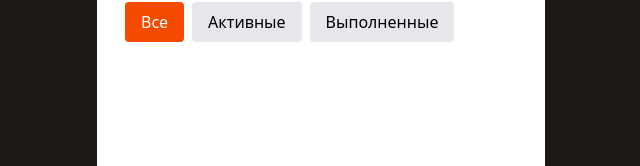
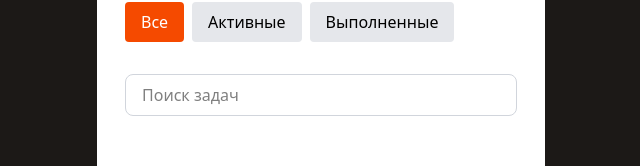
Before and after one commit to breadblead/ToDo-App, a React (Vite) app: page / in a window 1280 px wide. Shown: the part 343-509 px from the top of the page, without its empty margins (319-959 px from the left). Built offline with nearby package versions, Linux system fonts and the light colour scheme.

Commit message:
feat: add search functionality

```diff
--- a/src/components/Todo.jsx
+++ b/src/components/Todo.jsx
@@ -6,6 +6,7 @@ const Todo = () => {
 
 const [todoList, setTodoList] = useState([]);
 const [filter, setFilter] = useState('all');
+const [searchQuery, setSearchQuery] = useState('');
 
 const inputRef = useRef();
 
@@ -43,11 +44,18 @@ setTodoList((prevTodos)=>{
 })
 
 }
-const filteredTodos = todoList.filter((todo) =>{
+let filteredTodos = todoList.filter((todo) =>{
   if (filter === 'active') return !todo.isComplete;
   if (filter === 'completed') return todo.isComplete;
   return true;
 });
+
+if (searchQuery.trim() !== '') {
+  filteredTodos = filteredTodos.filter((todo) =>
+    todo.text.toLowerCase().includes(searchQuery.toLowerCase())
+);
+}
+
 
 useEffect(()=>{
     console.log(todoList);
@@ -83,6 +91,17 @@ useEffect(()=>{
 
       </div>
 
+      <div className='my-4'>
+        <input
+        type="text"
+        placeholder='Поиск задач'
+        value={searchQuery}
+        onChange={(e) => setSearchQuery(e.target.value)}
+        className='w-full px-4 py-2 border border-gray-300 rounded-lg focus:outline-none focus:border-orange-600'
+        />
+
+      </div>
+
       <div>
 
         {filteredTodos.map((item, index)=>{
```
